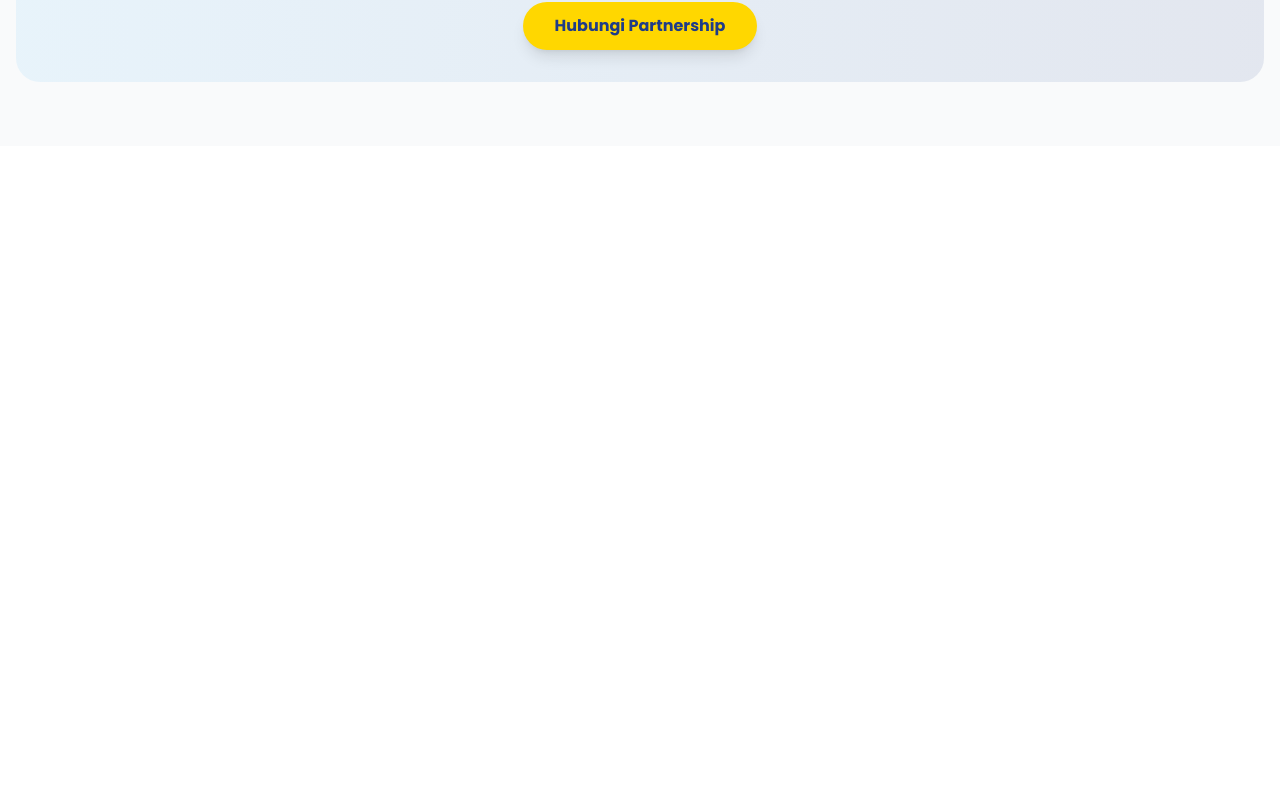
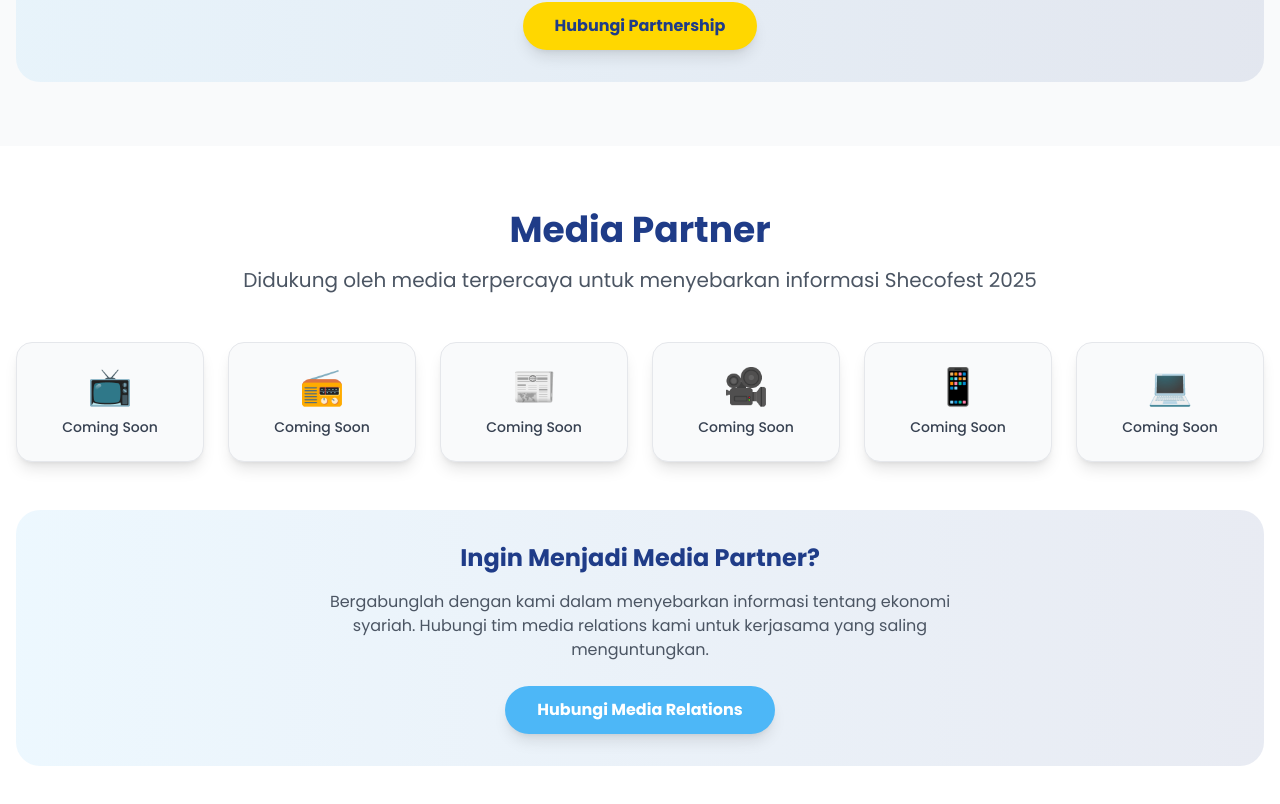
Before and after one commit to Blockhore/Shecofest, a React (Vite) app: page / in a window 1280 px wide. Shown: the part 2793-3597 px from the top of the page. Before the commit the page ends 2939 px from the top, so only its background shows below. Built offline with nearby package versions, Linux system fonts and the light colour scheme.

Commit message:
Update HomePage.tsx

```diff
--- a/src/pages/HomePage.tsx
+++ b/src/pages/HomePage.tsx
@@ -139,6 +139,9 @@ const HomePage: React.FC<HomePageProps> = ({ onNavigate }) => {
 
       {/* Sponsors */}
       <SponsorSection />
+
+      {/* Media Partner*/}
+      <MediaPartner />
     </div>
   );
 };
```
